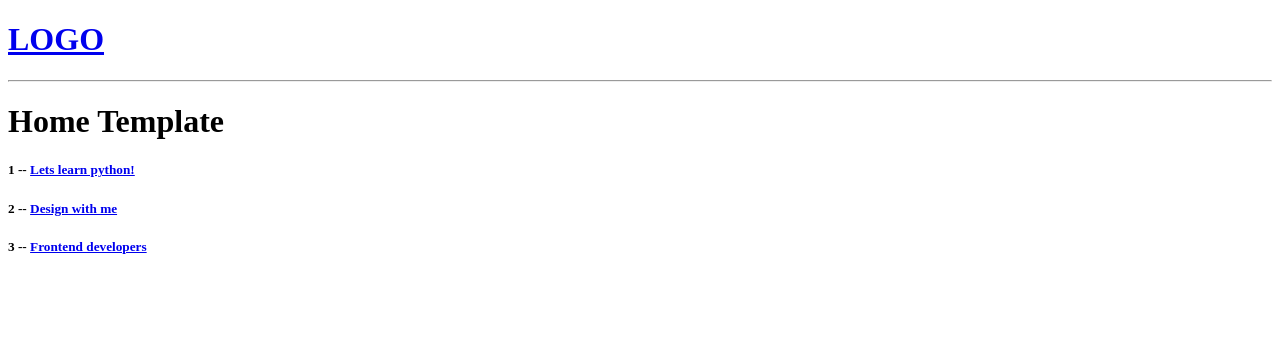
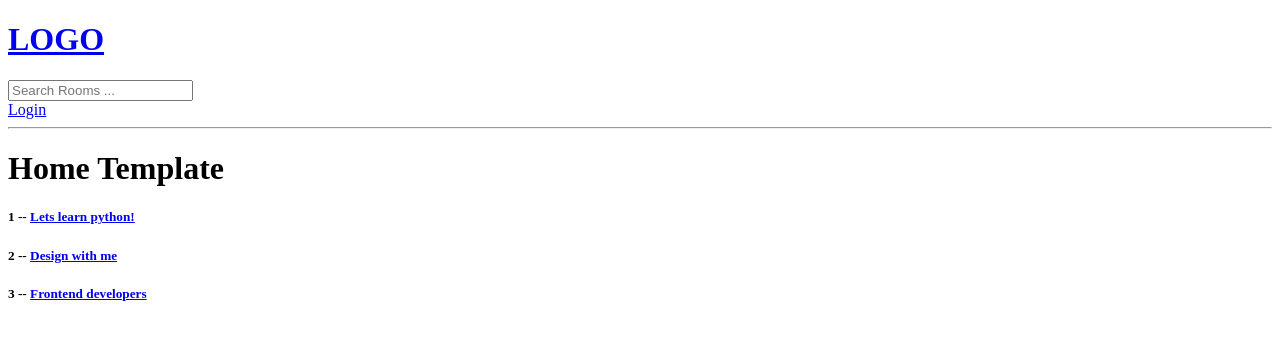
Before and after one commit to Maksym637/django-project, a Django app: page / in a window 1280 px wide. Shown: the top 340 px of the page. Run offline with Django 4.2, Linux system fonts and the light colour scheme.

Commit message:
commit navbar

```diff
--- a/studybud/templates/navbar.html
+++ b/studybud/templates/navbar.html
@@ -2,4 +2,15 @@
     <h1>LOGO</h1>
 </a>
 
+
+<form method="GET" action="{% url 'home' %}">
+    <input type="text" name="q" placeholder="Search Rooms ..."/>
+</form>
+
+{% if request.user.is_authenticated %}
+<a href="{% url 'logout' %}">Logout</a>
+{% else %}
+<a href="{% url 'login' %}">Login</a>
+{% endif %}
+
 <hr>
```
